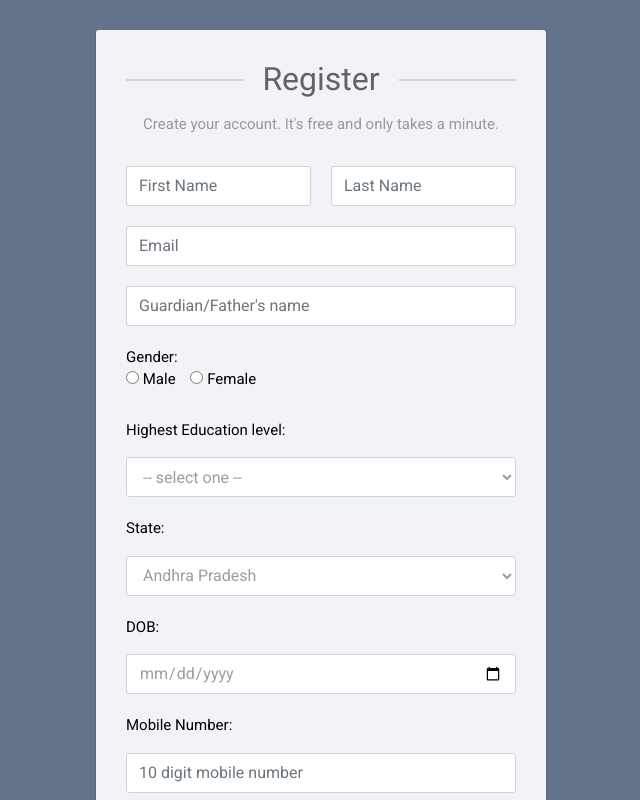
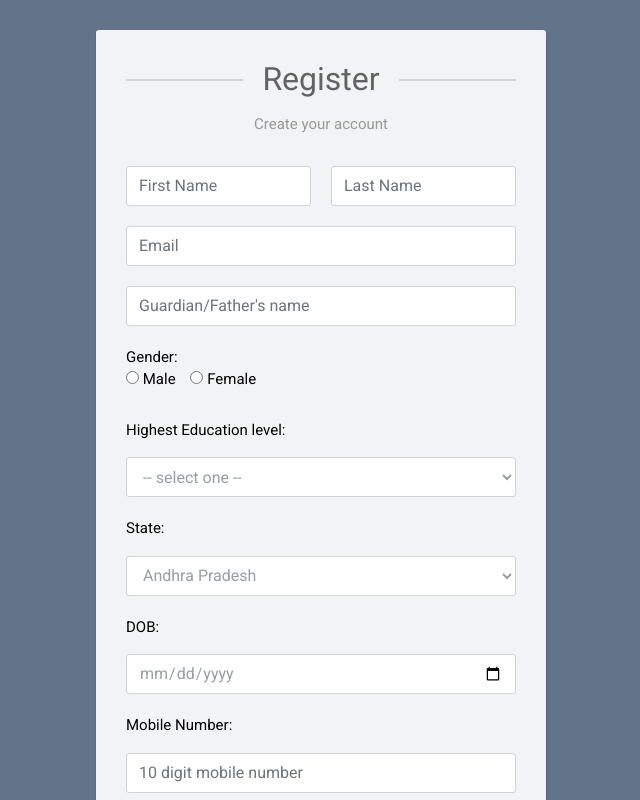
Before and after one commit to Tanmaytoshy/career-dendrogram-, a website: page pages/signup.html in a window 1280 px wide. Shown: the top 800 px of the page, without its empty margins (319-959 px from the left). Drawn offline with nearby package versions, Linux system fonts and the light colour scheme.

Commit message:
Update signup.html

```diff
--- a/pages/signup.html
+++ b/pages/signup.html
@@ -105,7 +105,7 @@ body {
 <div class="signup-form">
     <form action="/examples/actions/confirmation.php" method="post">
 		<h2>Register</h2>
-		<p class="hint-text">Create your account. It's free and only takes a minute.</p>
+		<p class="hint-text">Create your account</p>
         <div class="form-group">
 			<div class="row">
 				<div class="col"><input type="text" class="form-control" name="first_name" placeholder="First Name" required="required"></div>
```
